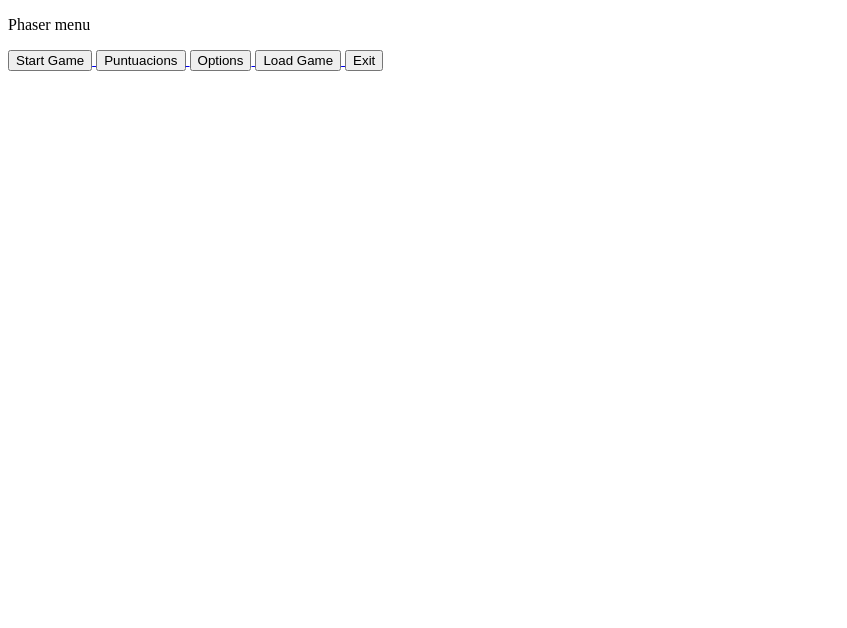
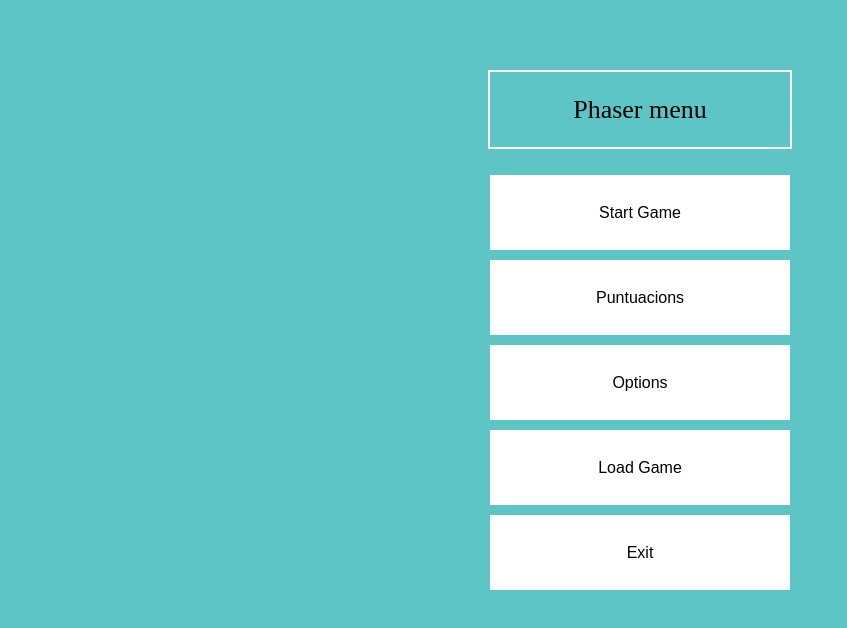
Before and after one commit to u1973244/memory, a plain HTML site: page html/phasermenu.html in a window 1280 px wide. Shown: the whole page, without its empty margins (0-847 px from the left). Drawn offline with Linux system fonts and the light colour scheme; the site is published under a folder, as on GitHub Pages, so addresses that start at the root find nothing.

Commit message:
Update phasermenu.html

```diff
--- a/html/phasermenu.html
+++ b/html/phasermenu.html
@@ -1,7 +1,7 @@
 <!DOCTYPE html>
 <html>
 	<head>
-		<link rel="stylesheet" href="/styles/main.css">
+		<link rel="stylesheet" href="../styles/main.css">
 		<title> Phaser - Menu </title>
 	</head>
 	<body>
```
